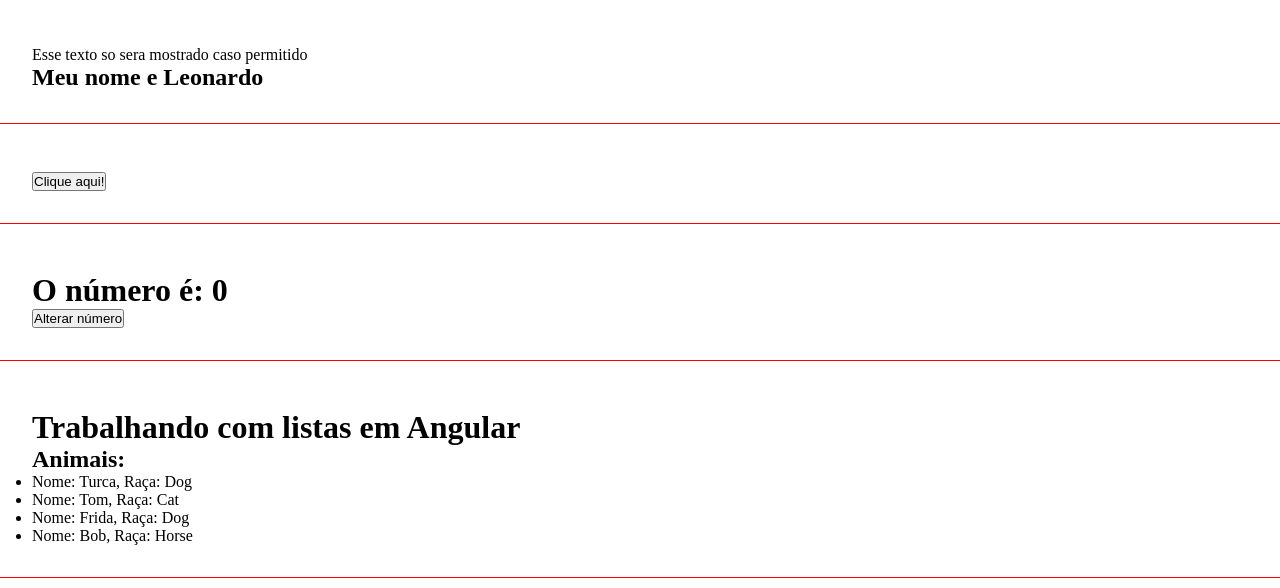
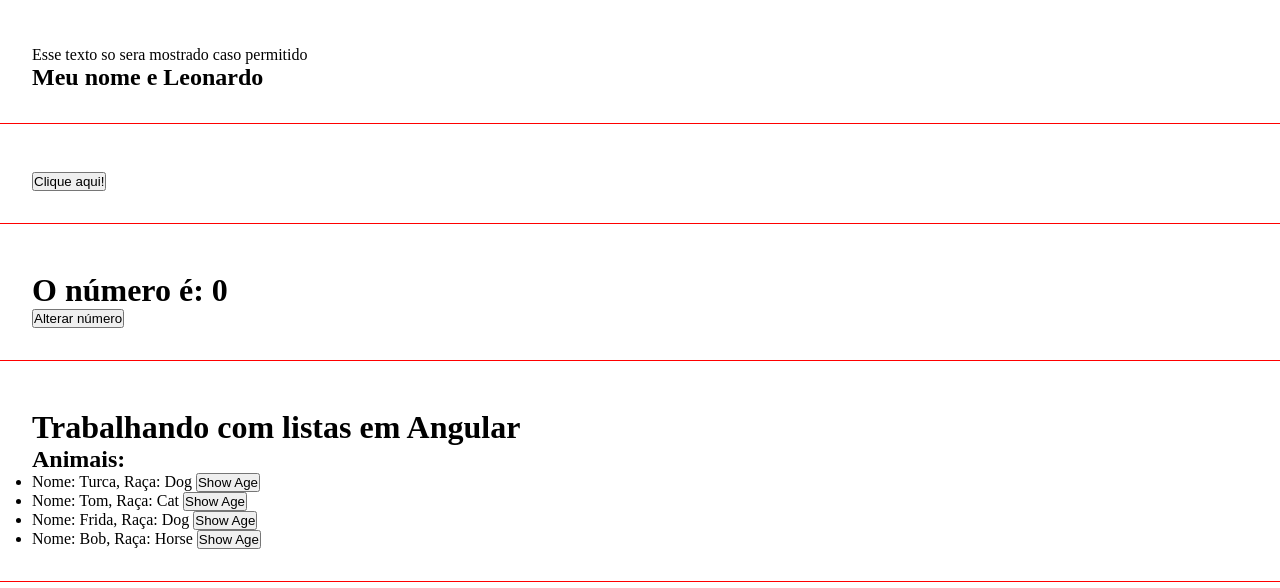
Before and after one commit to leooli0/curso-angular13v, an Angular app: page / in a window 1280 px wide. Shown: the part 828-1416 px from the top of the page. Built offline with nearby package versions, Linux system fonts and the light colour scheme.

Commit message:
trabalhando com interfaces

```diff
--- /dev/null
+++ b/src/app/Animal.ts
@@ -0,0 +1,5 @@
+export interface Animal {
+  name: string;
+  type: string;
+  age: number;
+}
--- a/src/app/components/list-render/list-render.component.html
+++ b/src/app/components/list-render/list-render.component.html
@@ -4,6 +4,8 @@
   <ul>
     <li *ngFor="let animal of animals">
       Nome: {{ animal.name }}, Raça: {{ animal.type }}
+      <button (click)="showAge(animal)">Show Age</button>
     </li>
   </ul>
+  <h3>{{ animalDetails }}</h3>
 </div>
--- a/src/app/components/list-render/list-render.component.ts
+++ b/src/app/components/list-render/list-render.component.ts
@@ -1,4 +1,5 @@
 import { Component, OnInit } from '@angular/core';
+import { Animal } from 'src/app/Animal';
 
 @Component({
   selector: 'app-list-render',
@@ -7,16 +8,29 @@ import { Component, OnInit } from '@angular/core';
 })
 export class ListRenderComponent implements OnInit {
 
-  animals = [
-    {name: 'Turca', type: 'Dog'},
-    {name: 'Tom', type: 'Cat'},
-    {name: 'Frida', type: 'Dog'},
-    {name: 'Bob', type: 'Horse'},
-  ]
+  animals: Animal[] = [
+    {name: 'Turca', type: 'Dog', age: 4},
+    {name: 'Tom', type: 'Cat', age: 10},
+    {name: 'Frida', type: 'Dog', age: 5},
+    {name: 'Bob', type: 'Horse', age: 1},
+  ];
+
+  animal: Animal = {
+    name: 'teste',
+    type: 'Alguma coisa',
+    age: 2
+  };
+
+  animalDetails = ''
 
   constructor() { }
 
   ngOnInit(): void {
   }
 
+  showAge(animal: Animal) {
+    console.log('click')
+    this.animalDetails = `O pet ${animal.name} tem ${animal.age} anos!`
+  }
+
 }
```
